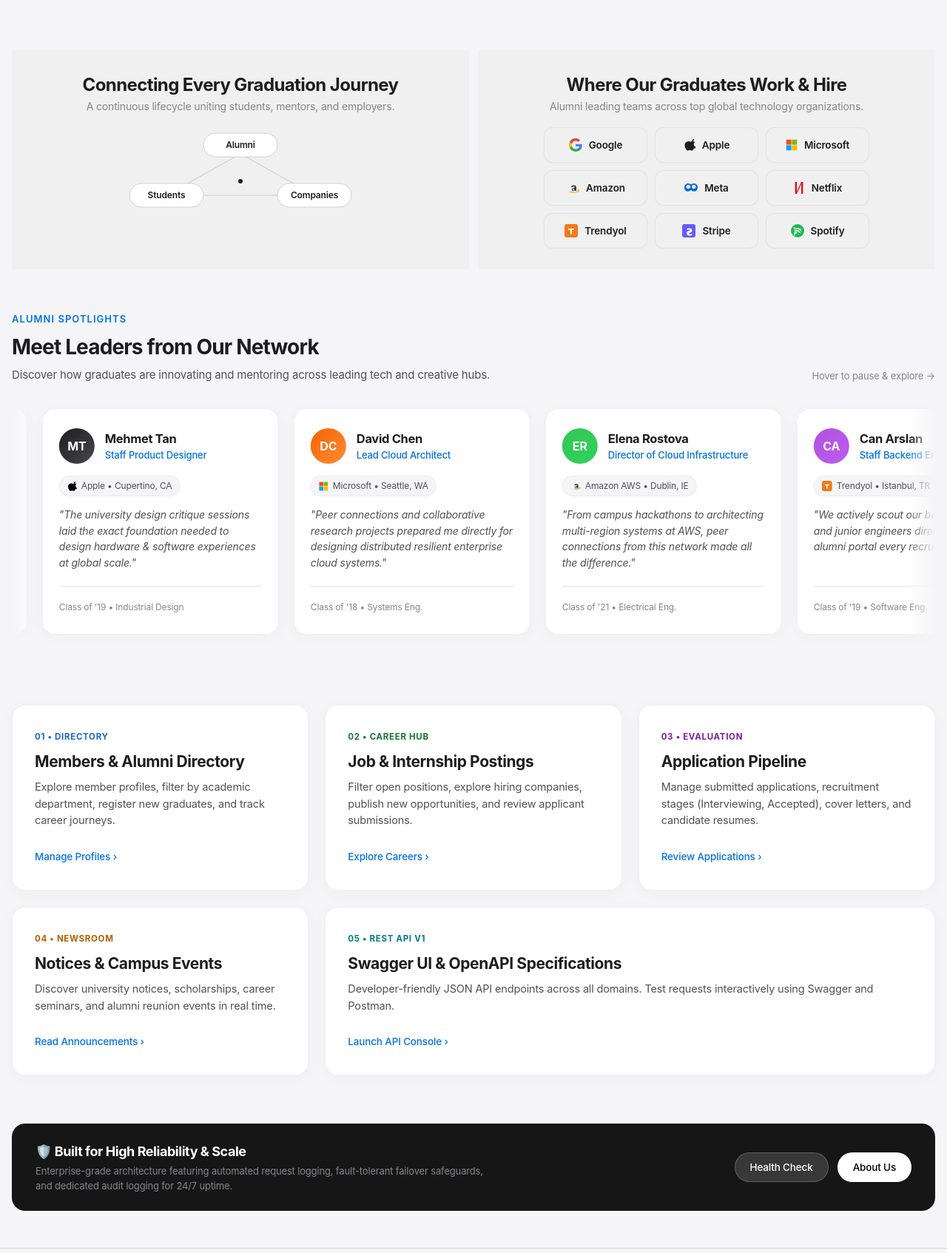
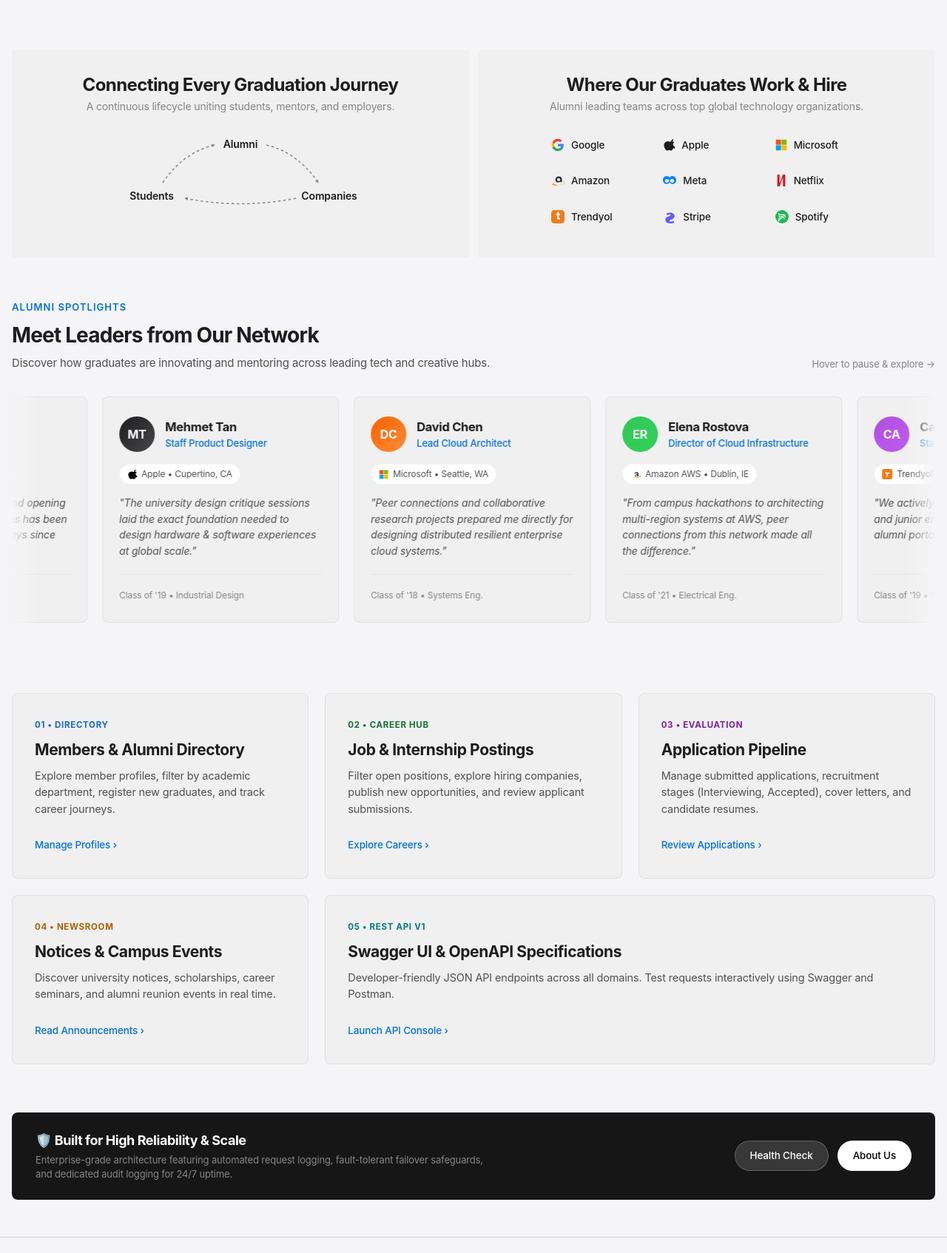
Before and after one commit to sevvalsudet/alumni, a Node server app: page / in a window 1280 px wide. Shown: the part 404-2098 px from the top of the page at 74% size. Run offline with Node 20, Linux system fonts and the light colour scheme.

Commit message:
Refine connecting visual with text and dotted arrows, remove partner card borders, set #f0f0f0 backgrounds, add manual drag scroll

```diff
--- a/views/index.ejs
+++ b/views/index.ejs
@@ -112,36 +112,37 @@
         .apple-partner-grid {
             display: grid;
             grid-template-columns: repeat(3, 1fr);
-            gap: 10px;
+            gap: 12px 14px;
             width: 100%;
             max-width: 440px;
-            margin: 6px auto 0;
+            margin: 12px auto 0;
         }
 
         .apple-partner-card {
             display: flex;
             align-items: center;
-            justify-content: center;
+            justify-content: flex-start;
             gap: 9px;
-            background: #f0f0f0;
-            border: 1px solid rgba(0, 0, 0, 0.06);
-            border-radius: 12px;
-            height: 48px;
+            background: transparent;
+            border: none;
+            border-radius: 6px;
+            padding: 8px 10px;
             text-decoration: none;
             color: #1d1d1f;
             font-size: 13.5px;
-            font-weight: 600;
+            font-weight: 500;
             letter-spacing: -0.01em;
-            box-shadow: 0 1px 3px rgba(0, 0, 0, 0.02);
-            transition: all 0.2s ease;
-            padding: 0 12px;
+            box-shadow: none;
+            transition: opacity 0.15s ease, background 0.15s ease;
             box-sizing: border-box;
         }
 
         .apple-partner-card:hover {
-            border-color: rgba(0, 0, 0, 0.16);
-            box-shadow: 0 4px 12px rgba(0, 0, 0, 0.06);
-            transform: translateY(-2px);
+            opacity: 0.75;
+            background: rgba(0, 0, 0, 0.04);
+            border-color: transparent;
+            box-shadow: none;
+            transform: none;
         }
 
         .apple-partner-card svg {
@@ -192,41 +193,39 @@
             padding: 10px 0 20px;
             mask-image: linear-gradient(to right, transparent, black 3%, black 97%, transparent);
             -webkit-mask-image: linear-gradient(to right, transparent, black 3%, black 97%, transparent);
+            cursor: grab;
+            user-select: none;
+            -webkit-user-select: none;
+        }
+
+        .spotlight-marquee-container:active {
+            cursor: grabbing;
         }
 
         .spotlight-track {
             display: flex;
             gap: 20px;
             width: max-content;
-            animation: marqueeScroll 45s linear infinite;
-        }
-
-        .spotlight-track:hover {
-            animation-play-state: paused;
-        }
-
-        @keyframes marqueeScroll {
-            0% { transform: translateX(0); }
-            100% { transform: translateX(calc(-50% - 10px)); }
+            will-change: transform;
         }
 
         .spotlight-card {
             flex: 0 0 320px;
             width: 320px;
-            background: #ffffff;
+            background: #f0f0f0;
             border: 1px solid rgba(0, 0, 0, 0.06);
-            border-radius: var(--radius-lg);
+            border-radius: 8px;
             padding: 26px 22px;
-            box-shadow: var(--shadow-apple);
+            box-shadow: none;
             display: flex;
             flex-direction: column;
             justify-content: space-between;
-            transition: all 0.25s ease;
+            transition: transform 0.25s ease, box-shadow 0.25s ease;
         }
 
         .spotlight-card:hover {
-            transform: translateY(-3px);
-            box-shadow: var(--shadow-hover);
+            transform: translateY(-2px);
+            box-shadow: 0 4px 12px rgba(0, 0, 0, 0.04);
         }
 
         .spotlight-top {
@@ -272,7 +271,7 @@
             display: inline-flex;
             align-items: center;
             gap: 6px;
-            background: var(--canvas-parchment);
+            background: #ffffff;
             padding: 4px 10px;
             border-radius: var(--radius-pill);
             font-size: 12px;
@@ -304,22 +303,22 @@
         }
 
         .tile-card {
-            background: var(--canvas-card);
+            background: #f0f0f0;
             border: 1px solid rgba(0, 0, 0, 0.06);
-            border-radius: var(--radius-lg);
+            border-radius: 8px;
             padding: 34px 30px;
             text-decoration: none;
             color: inherit;
             display: flex;
             flex-direction: column;
             justify-content: space-between;
-            box-shadow: var(--shadow-apple);
+            box-shadow: none;
             transition: all 0.25s ease;
         }
 
         .tile-card:hover {
-            transform: translateY(-4px);
-            box-shadow: var(--shadow-hover);
+            transform: translateY(-3px);
+            box-shadow: 0 4px 14px rgba(0, 0, 0, 0.04);
         }
 
         .tile-eyebrow {
@@ -354,7 +353,7 @@
         /* Apple Dark Feature Showcase Tile */
         .apple-dark-tile {
             background: var(--canvas-tile-dark);
-            border-radius: var(--radius-lg);
+            border-radius: 8px;
             padding: 24px 32px;
             color: white;
             display: flex;
@@ -422,24 +421,20 @@
                 <p class="apple-tile-sub">A continuous lifecycle uniting students, mentors, and employers.</p>
 
                 <div class="apple-ecosystem-visual">
-                    <svg class="apple-ecosystem-svg" viewBox="0 0 380 130" fill="none" xmlns="http://www.w3.org/2000/svg">
-                        <!-- Clean minimal connector lines -->
-                        <line x1="190" y1="36" x2="90" y2="92" stroke="#d2d2d7" stroke-width="1.2"/>
-                        <line x1="190" y1="36" x2="290" y2="92" stroke="#d2d2d7" stroke-width="1.2"/>
-                        <line x1="120" y1="92" x2="260" y2="92" stroke="#d2d2d7" stroke-width="1.2"/>
-                        <circle cx="190" cy="73" r="3" fill="#1d1d1f"/>
-
-                        <!-- Node 1: Alumni (Top Center) -->
-                        <rect x="140" y="8" width="100" height="32" rx="16" fill="#ffffff" stroke="#d2d2d7" stroke-width="1"/>
-                        <text x="190" y="28" text-anchor="middle" font-family="-apple-system, BlinkMacSystemFont, 'SF Pro Text', sans-serif" font-size="12" font-weight="600" fill="#1d1d1f">Alumni</text>
-
-                        <!-- Node 2: Students (Bottom Left) -->
-                        <rect x="40" y="76" width="100" height="32" rx="16" fill="#ffffff" stroke="#d2d2d7" stroke-width="1"/>
-                        <text x="90" y="96" text-anchor="middle" font-family="-apple-system, BlinkMacSystemFont, 'SF Pro Text', sans-serif" font-size="12" font-weight="600" fill="#1d1d1f">Students</text>
-
-                        <!-- Node 3: Companies (Bottom Right) -->
-                        <rect x="240" y="76" width="100" height="32" rx="16" fill="#ffffff" stroke="#d2d2d7" stroke-width="1"/>
-                        <text x="290" y="96" text-anchor="middle" font-family="-apple-system, BlinkMacSystemFont, 'SF Pro Text', sans-serif" font-size="12" font-weight="600" fill="#1d1d1f">Companies</text>
+                    <svg class="apple-ecosystem-svg" viewBox="0 0 380 120" fill="none" xmlns="http://www.w3.org/2000/svg">
+                        <defs>
+                            <marker id="dotArrow" viewBox="0 0 10 10" refX="6" refY="5" markerWidth="5" markerHeight="5" orient="auto">
+                                <path d="M 1 2 L 7 5 L 1 8 z" fill="#86868b"/>
+                            </marker>
+                        </defs>
+                        <!-- Cyclic Dotted Arrows -->
+                        <path d="M 85 75 C 105 45, 130 30, 155 24" stroke="#86868b" stroke-width="1.5" stroke-dasharray="3.5,3.5" fill="none" marker-end="url(#dotArrow)"/>
+                        <path d="M 225 24 C 250 30, 275 45, 295 75" stroke="#86868b" stroke-width="1.5" stroke-dasharray="3.5,3.5" fill="none" marker-end="url(#dotArrow)"/>
+                        <path d="M 265 96 C 215 106, 165 106, 115 96" stroke="#86868b" stroke-width="1.5" stroke-dasharray="3.5,3.5" fill="none" marker-end="url(#dotArrow)"/>
+                        <!-- Plain Typography Nodes (No background box) -->
+                        <text x="190" y="28" text-anchor="middle" font-family="-apple-system, BlinkMacSystemFont, 'SF Pro Display', sans-serif" font-size="14" font-weight="600" fill="#1d1d1f" letter-spacing="-0.01em">Alumni</text>
+                        <text x="70" y="98" text-anchor="middle" font-family="-apple-system, BlinkMacSystemFont, 'SF Pro Display', sans-serif" font-size="14" font-weight="600" fill="#1d1d1f" letter-spacing="-0.01em">Students</text>
+                        <text x="310" y="98" text-anchor="middle" font-family="-apple-system, BlinkMacSystemFont, 'SF Pro Display', sans-serif" font-size="14" font-weight="600" fill="#1d1d1f" letter-spacing="-0.01em">Companies</text>
                     </svg>
                 </div>
             </div>
@@ -453,10 +448,10 @@
                     <!-- 1. Google -->
                     <a href="https://about.google" target="_blank" class="apple-partner-card" title="Google">
                         <svg viewBox="0 0 24 24" width="18" height="18">
-                            <path fill="#4285F4" d="M23.745 12.27c0-.7-.06-1.4-.19-2.07H12v4.51h6.6c-.29 1.52-1.14 2.82-2.4 3.68v3.05h3.88c2.27-2.09 3.66-5.17 3.66-9.17z"/>
-                            <path fill="#34A853" d="M12 24c3.24 0 5.95-1.08 7.93-2.91l-3.88-3.05c-1.08.72-2.45 1.16-4.05 1.16-3.12 0-5.77-2.1-6.72-4.93H1.25v3.15C3.26 21.36 7.33 24 12 24z"/>
-                            <path fill="#FBBC05" d="M5.28 14.27c-.25-.72-.38-1.49-.38-2.27s.14-1.55.38-2.27V6.58H1.25C.45 8.18 0 10.04 0 12s.45 3.82 1.25 5.42l4.03-3.15z"/>
-                            <path fill="#EA4335" d="M12 4.75c1.77 0 3.35.61 4.6 1.8l3.42-3.42C17.95 1.19 15.24 0 12 0 7.33 0 3.26 2.64 1.25 6.58l4.03 3.15c.95-2.83 3.6-4.98 6.72-4.98z"/>
+                            <path fill="#4285F4" d="M22.56 12.25c0-.78-.07-1.53-.2-2.25H12v4.26h5.92c-.26 1.37-1.04 2.53-2.21 3.31v2.77h3.57c2.08-1.92 3.28-4.74 3.28-8.09z"/>
+                            <path fill="#34A853" d="M12 23c2.97 0 5.46-.98 7.28-2.66l-3.57-2.77c-.98.66-2.23 1.06-3.71 1.06-2.86 0-5.29-1.93-6.16-4.53H2.18v2.84C3.99 20.53 7.7 23 12 23z"/>
+                            <path fill="#FBBC05" d="M5.84 14.09c-.22-.66-.35-1.36-.35-2.09s.13-1.43.35-2.09V7.06H2.18C1.43 8.55 1 10.22 1 12s.43 3.45 1.18 4.94l2.85-2.22.81-.63z"/>
+                            <path fill="#EA4335" d="M12 5.38c1.62 0 3.06.56 4.21 1.64l3.15-3.15C17.45 2.09 14.97 1 12 1 7.7 1 3.99 3.47 2.18 7.06l3.66 2.84c.87-2.6 3.3-4.52 6.16-4.52z"/>
                         </svg>
                         <span>Google</span>
                     </a>
@@ -483,9 +478,8 @@
                     <!-- 4. Amazon -->
                     <a href="https://www.amazon.jobs" target="_blank" class="apple-partner-card" title="Amazon">
                         <svg viewBox="0 0 24 24" width="18" height="18">
-                            <path fill="#232F3E" d="M13.9 12.8c-1.9.1-3.7.8-3.7 2.6 0 1.5 1.1 2.3 2.5 2.3 1.9 0 3-1.1 3.5-2.2v1.9h2.3V11c0-2.6-1.8-3.6-4.5-3.6-2.5 0-4.3 1.1-4.7 3.2l2.3.3c.3-1.1 1.2-1.6 2.4-1.6 1.4 0 2.2.6 2.2 1.9v.4c-.6-.4-1.4-.6-2.4-.4zm1.2 2.4c-.4.8-1.2 1.4-2.1 1.4-.8 0-1.4-.4-1.4-1.2 0-1 1-1.4 2.3-1.5.5 0 .9.1 1.2.2v1.1z"/>
-                            <path fill="#FF9900" d="M21.7 18.2C17.3 21.4 11.2 22 5.8 19.3c-.8-.4-.1-1.3.7-1 5 2.4 10.7 1.8 14.7-1 .6-.4 1.1.4.5.9z"/>
-                            <path fill="#FF9900" d="M22.8 16.8c-.3-.4-1.9-.3-2.9-.2-.3 0-.3-.3 0-.5 1.7-1.1 4.5-.8 4.8-.4.3.4-.4 3.2-2 4.4-.3.2-.5.1-.4-.2.4-.8.8-2.7.5-3.1z"/>
+                            <path fill="#FF9900" d="M.045 18.258c4.35 3.197 10.375 3.82 15.772 1.137 5.397-2.684 4.872-2.183 4.609-2.006-.263.177-.732.493-1.077.725-4.475 3.013-10.518 2.656-15.11-.645-.443-.317-.923-.466-1.128-.014-.206.452.49.489.934.803zm23.637-2.628c-.287-.374-1.921-.177-2.898-.052-.296.038-.344-.201-.077-.393 1.724-1.246 4.542-.888 4.79-.575.25.313-.418 3.189-2.046 4.526-.25.205-.487.095-.373-.174.375-.886.891-3.044.604-3.332z"/>
+                            <path fill="#232F3E" d="M13.684 4.646c-3.766 0-6.19 2.457-6.19 5.86 0 3.324 2.213 4.974 4.717 4.974 2.112 0 3.635-.98 4.383-2.167v1.834h2.793V9.756c0-3.323-2.222-5.11-5.703-5.11zm-.245 8.358c-1.637 0-2.87-.999-2.87-2.73 0-1.77 1.252-2.71 2.87-2.71 1.628 0 2.842.94 2.842 2.71 0 1.731-1.214 2.73-2.842 2.73z"/>
                         </svg>
                         <span>Amazon</span>
                     </a>
@@ -493,7 +487,7 @@
                     <!-- 5. Meta -->
                     <a href="https://about.meta.com" target="_blank" class="apple-partner-card" title="Meta">
                         <svg viewBox="0 0 24 24" width="18" height="18">
-                            <path fill="#0668E1" d="M6.88 4C3.08 4 0 7.15 0 11.04c0 4.19 3.01 7.42 6.69 7.42 2.65 0 4.41-1.46 5.31-2.67.9 1.21 2.66 2.67 5.31 2.67 3.68 0 6.69-3.23 6.69-7.42C24 7.15 20.92 4 17.12 4c-3.1 0-5.12 1.94-5.12 1.94S9.98 4 6.88 4zm0 2.45c1.9 0 3.46 1.48 4.2 3.4-.64 1.63-1.95 3.75-4.2 3.75-1.98 0-3.48-1.58-3.48-3.57 0-2 1.5-3.58 3.48-3.58zm10.24 0c1.98 0 3.48 1.58 3.48 3.58 0 1.99-1.5 3.57-3.48 3.57-2.25 0-3.56-2.12-4.2-3.75.74-1.92 2.3-3.4 4.2-3.4z"/>
+                            <path fill="#0081FB" d="M16.96 4C13.86 4 12.87 5.95 12 7.05 11.13 5.95 10.14 4 7.04 4 3.16 4 0 7.15 0 11.04c0 4.19 3.01 7.42 6.69 7.42 3.1 0 4.54-2.12 5.31-3.33.77 1.21 2.21 3.33 5.31 3.33 3.68 0 6.69-3.23 6.69-7.42C24 7.15 20.84 4 16.96 4zm-.18 12.06c-2.25 0-3.56-2.12-4.2-3.75.74-1.92 2.3-3.4 4.2-3.4 1.98 0 3.48 1.58 3.48 3.58 0 1.99-1.5 3.57-3.48 3.57zm-9.56 0c-1.98 0-3.48-1.58-3.48-3.57 0-2 1.5-3.58 3.48-3.58 1.9 0 3.46 1.48 4.2 3.4-.64 1.63-1.95 3.75-4.2 3.75z"/>
                         </svg>
                         <span>Meta</span>
                     </a>
@@ -501,7 +495,7 @@
                     <!-- 6. Netflix -->
                     <a href="https://netflix.com" target="_blank" class="apple-partner-card" title="Netflix">
                         <svg viewBox="0 0 24 24" width="16" height="16">
-                            <path fill="#E50914" d="M4 0h3.5v19.5L16.5 0H20v24h-3.5V4.5L7.5 24H4V0z"/>
+                            <path fill="#E50914" d="M4 0h4.5v18.5L15.5 0H20v24h-4.5V5.5L8.5 24H4V0z"/>
                         </svg>
                         <span>Netflix</span>
                     </a>
@@ -509,8 +503,8 @@
                     <!-- 7. Trendyol -->
                     <a href="https://trendyol.com" target="_blank" class="apple-partner-card" title="Trendyol">
                         <svg viewBox="0 0 24 24" width="18" height="18">
-                            <rect width="24" height="24" rx="4" fill="#F27A1A"/>
-                            <path fill="#ffffff" d="M7 8h10v2.5h-3.6v7.5h-2.8v-7.5H7V8z"/>
+                            <rect width="24" height="24" rx="6" fill="#F27A1A"/>
+                            <path fill="#ffffff" d="M13.8 6.5h2.2v2.5h-2.2v4.2c0 .9.4 1.3 1.3 1.3.3 0 .7 0 .9-.1v2.3c-.6.2-1.3.3-2.1.3-2.2 0-3.3-1.1-3.3-3.2V9H8.5V6.5h2.1V3.8l3.2-.8v3.5z"/>
                         </svg>
                         <span>Trendyol</span>
                     </a>
@@ -518,8 +512,7 @@
                     <!-- 8. Stripe -->
                     <a href="https://stripe.com" target="_blank" class="apple-partner-card" title="Stripe">
                         <svg viewBox="0 0 24 24" width="18" height="18">
-                            <rect width="24" height="24" rx="4" fill="#635BFF"/>
-                            <path fill="#ffffff" d="M13.9 10.8c0-.7-.6-1.1-1.6-1.1-1.2 0-2.3.4-3.1.8l-.5-2.5c1.1-.5 2.5-.8 3.9-.8 3.5 0 5.4 1.6 5.4 4.5 0 4.1-5.7 3.5-5.7 5.3 0 .8.7 1.2 1.8 1.2 1.4 0 2.7-.5 3.5-1l.5 2.5c-1.1.6-2.7 1-4.3 1-3.7 0-5.7-1.8-5.7-4.5 0-4.3 5.8-3.6 5.8-5.4z"/>
+                            <path fill="#635BFF" d="M13.976 9.15c0-.853-.694-1.186-1.834-1.186-1.611 0-3.633.504-4.877 1.186l-.604-3.415C8.077 5.068 10.584 4.5 13.064 4.5c4.717 0 7.828 2.378 7.828 6.634 0 6.495-8.91 5.485-8.91 8.318 0 .976.848 1.341 2.052 1.341 1.954 0 4.298-.698 5.626-1.446l.635 3.398c-1.579.774-4.223 1.255-6.867 1.255C8.012 24 4.5 21.606 4.5 17.434c0-6.14 8.976-5.26 8.976-8.284h.5z"/>
                         </svg>
                         <span>Stripe</span>
                     </a>
@@ -967,6 +960,98 @@
         </div>
     </main>
 
+    <script>
+    (function() {
+        const container = document.querySelector('.spotlight-marquee-container');
+        const track = document.querySelector('.spotlight-track');
+        if (!container || !track) return;
+
+        let isDown = false;
+        let startX = 0;
+        let currentTranslate = 0;
+        let isAutoScrolling = true;
+        let hasDragged = false;
+        const speed = 0.55;
+
+        function getHalfWidth() {
+            return track.scrollWidth / 2;
+        }
+
+        function step() {
+            if (isAutoScrolling && !isDown) {
+                currentTranslate -= speed;
+                const halfWidth = getHalfWidth();
+                if (halfWidth > 0 && Math.abs(currentTranslate) >= halfWidth) {
+                    currentTranslate += halfWidth;
+                }
+                track.style.transform = 'translateX(' + currentTranslate + 'px)';
+            }
+            requestAnimationFrame(step);
+        }
+
+        track.style.animation = 'none';
+        container.style.cursor = 'grab';
+        requestAnimationFrame(step);
+
+        function startDrag(e) {
+            isDown = true;
+            hasDragged = false;
+            isAutoScrolling = false;
+            container.style.cursor = 'grabbing';
+            const pageX = (e.pageX !== undefined) ? e.pageX : (e.touches && e.touches[0].pageX);
+            startX = pageX - currentTranslate;
+        }
+
+        function moveDrag(e) {
+            if (!isDown) return;
+            const pageX = (e.pageX !== undefined) ? e.pageX : (e.touches && e.touches[0].pageX);
+            if (pageX === undefined) return;
+            const dist = Math.abs(pageX - (startX + currentTranslate));
+            if (dist > 4) {
+                hasDragged = true;
+            }
+            currentTranslate = pageX - startX;
+            const halfWidth = getHalfWidth();
+            if (halfWidth > 0) {
+                if (currentTranslate > 0) currentTranslate -= halfWidth;
+                if (Math.abs(currentTranslate) >= halfWidth) currentTranslate += halfWidth;
+            }
+            track.style.transform = 'translateX(' + currentTranslate + 'px)';
+        }
+
+        function endDrag() {
+            if (!isDown) return;
+            isDown = false;
+            container.style.cursor = 'grab';
+            setTimeout(function() {
+                if (!isDown) isAutoScrolling = true;
+            }, 1000);
+        }
+
+        container.addEventListener('mousedown', startDrag);
+        window.addEventListener('mousemove', moveDrag);
+        window.addEventListener('mouseup', endDrag);
+
+        container.addEventListener('touchstart', startDrag, { passive: true });
+        window.addEventListener('touchmove', moveDrag, { passive: true });
+        window.addEventListener('touchend', endDrag);
+
+        container.addEventListener('mouseenter', function() {
+            if (!isDown) isAutoScrolling = false;
+        });
+        container.addEventListener('mouseleave', function() {
+            if (!isDown) isAutoScrolling = true;
+        });
+
+        track.addEventListener('click', function(e) {
+            if (hasDragged) {
+                e.preventDefault();
+                e.stopPropagation();
+            }
+        }, true);
+    })();
+    </script>
+
     <%- include('partials/footer') %>
 </body>
 </html>
```
